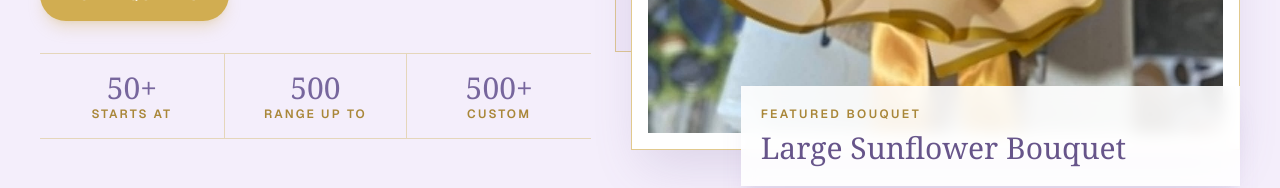
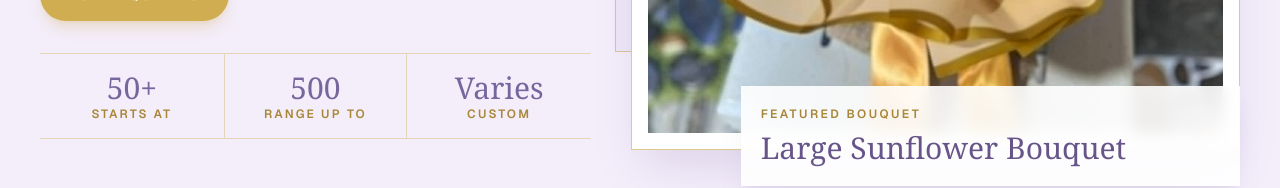
Before and after one commit to Zardron/bloomistry, a Next.js app: page / in a window 1280 px wide. Shown: the part 723-911 px from the top of the page. Built offline with nearby package versions, Linux system fonts and the light colour scheme.

Commit message:
Update hero custom pricing label

```diff
--- a/app/page.tsx
+++ b/app/page.tsx
@@ -271,7 +271,7 @@ export default function Home() {
               </div>
               <div className="px-2 py-4">
                 <p className="font-serif text-2xl text-[#77669d] sm:text-3xl">
-                  500+
+                  Varies
                 </p>
                 <p className="text-[0.65rem] font-semibold uppercase tracking-[0.12em] text-[#a98739] sm:text-xs sm:tracking-[0.18em]">
                   Custom
```
